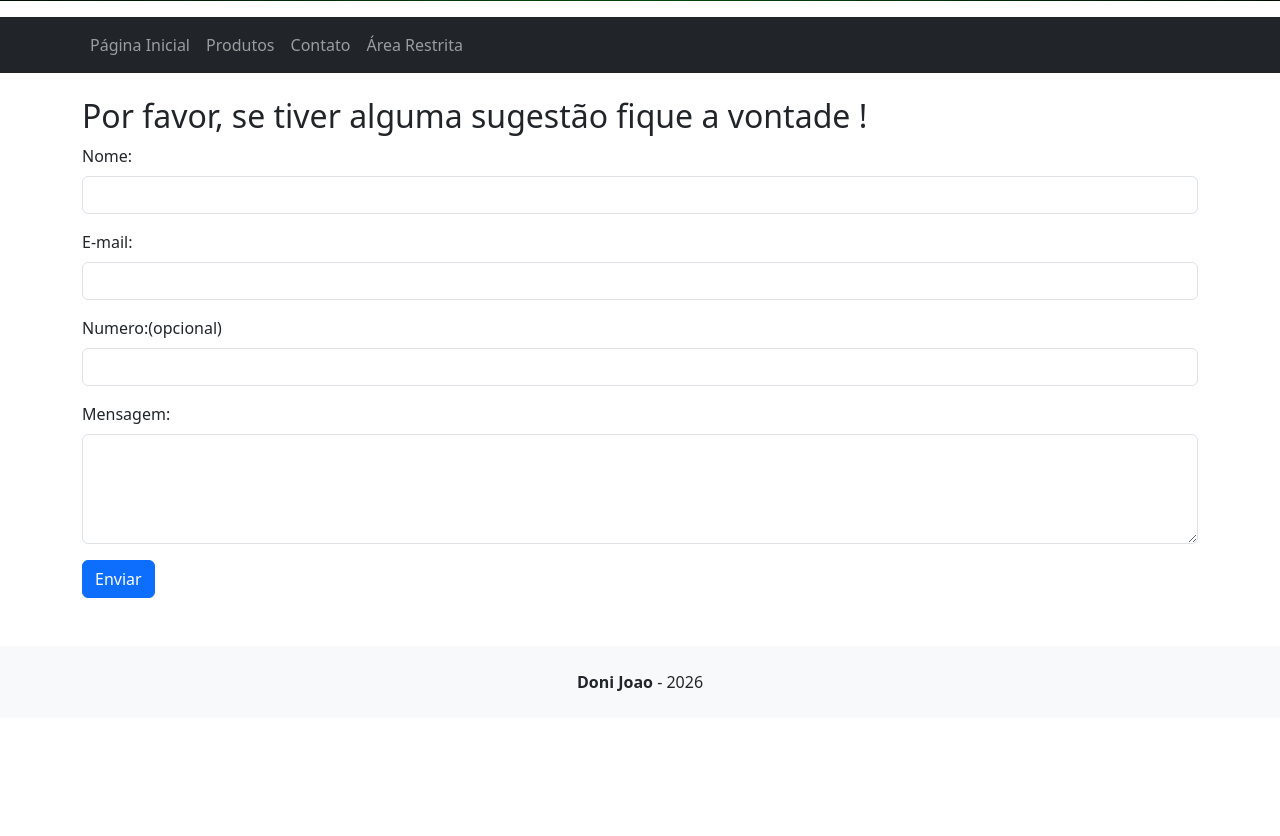
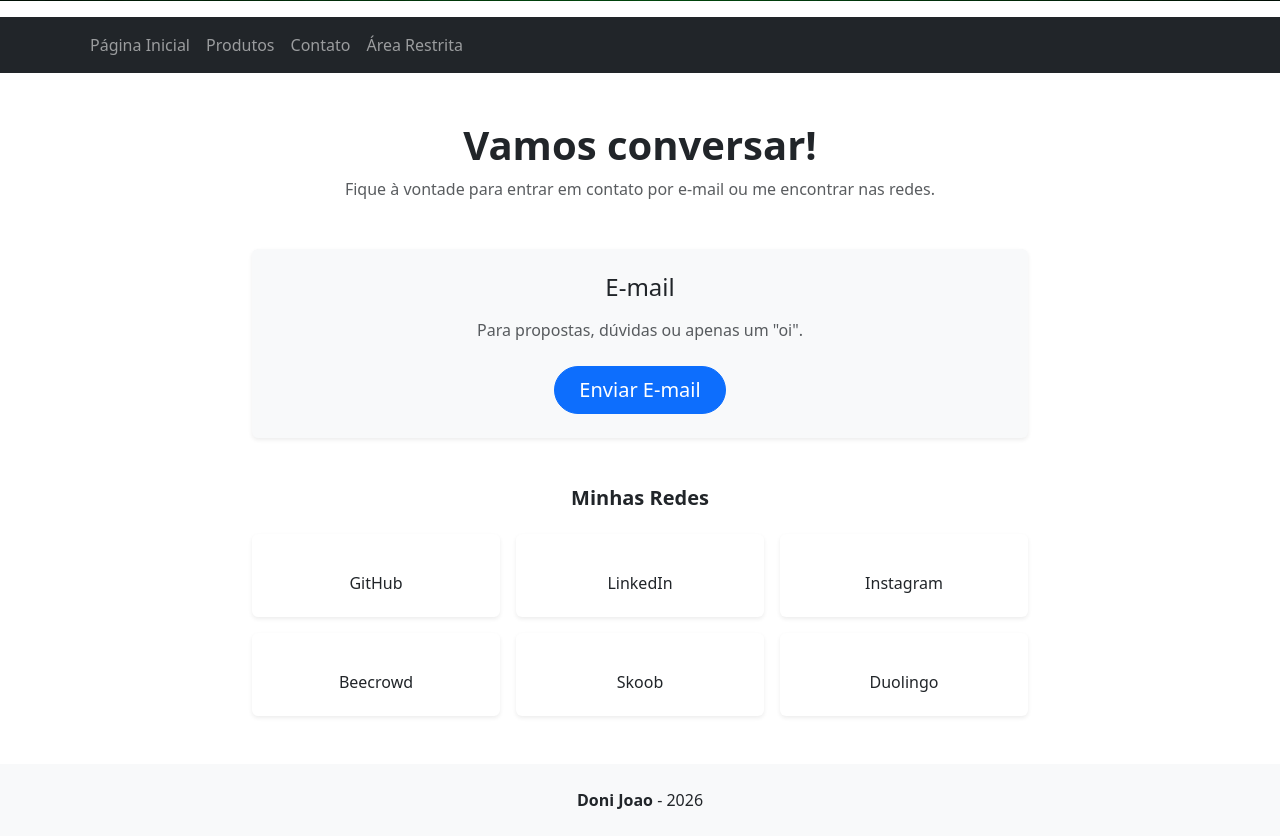
Before and after one commit to DoniJoao/DoniJoaoDev, a PHP site: page /DoniJoaoDev/index.php?pagina=contato in a window 1280 px wide. Shown: the part 264-1100 px from the top of the page. Before the commit the page ends 955 px from the top, so only its background shows below. Run offline with PHP 8.4, Linux system fonts and the light colour scheme; a stand-in replaces the project's code that opens the database connection; some libraries are stand-ins or nearby versions.

Commit message:
editando contatos

```diff
--- a/app/views/pages/contato.php
+++ b/app/views/pages/contato.php
@@ -1,25 +1,108 @@
-<div class="container mt-4">
-        <h2>Por favor, se tiver alguma sugestão fique a vontade !</h2>
-        <form action="enviarComentario.php" method="post">
-          <div class="mb-3">
-            <label for="nome" class="form-label">Nome:</label>
-            <input type="text" class="form-control" id="nome" name="nome" required />
-          </div>
+<main class="container mt-5 mb-5" style="max-width: 800px;">
+    <div class="text-center mb-5">
+        <h1 class="fw-bold">Vamos conversar!</h1>
+        <p class="text-muted">Fique à vontade para entrar em contato por e-mail ou me encontrar nas redes.</p>
+    </div>
 
-          <div class="mb-3">
-            <label for="email" class="form-label">E-mail:</label>
-            <input type="email" class="form-control" id="email" name="email" required />
-          </div>
+    <!-- Destaque para o E-mail Principal -->
+    <div class="card shadow-sm border-0 mb-5 text-center bg-light">
+        <div class="card-body py-4">
+            <h4 class="card-title mb-3"><i class="bi bi-envelope-paper-fill text-primary"></i> E-mail</h4>
+            <p class="card-text text-muted mb-4">Para propostas, dúvidas ou apenas um "oi".</p>
+            <!-- SUBSTITUA O E-MAIL ABAIXO -->
+            <a href="mailto:donijoaodev@gmail.com" class="btn btn-primary btn-lg px-4 rounded-pill">
+                Enviar E-mail
+            </a>
+        </div>
+    </div>
 
-          <div class="mb-3">
-            <label for="numero" class="form-label">Numero:(opcional)</label>
-            <input type="number" class="form-control" id="numero" name="numero"/>
-          </div>
+    <!-- Redes Sociais e Plataformas -->
+    <h5 class="text-center fw-bold mb-4">Minhas Redes</h5>
 
-          <div class="mb-3">
-            <label for="mensagem" class="form-label">Mensagem:</label>
-            <textarea class="form-control" id="mensagem" name="mensagem" rows="4" required></textarea>
-          </div>
-          <button class="btn btn-primary" type="submit">Enviar</button>
-        </form>
-      </div>
+    <div class="row g-3 justify-content-center">
+
+        <!-- GitHub -->
+        <div class="col-6 col-md-4">
+            <a href="https://github.com/DoniJoao" target="_blank" class="text-decoration-none">
+                <div class="card h-100 shadow-sm border-0 text-center card-hover">
+                    <div class="card-body py-4">
+                        <i class="bi bi-github fs-1 text-dark"></i>
+                        <h6 class="mt-3 mb-0 text-dark">GitHub</h6>
+                    </div>
+                </div>
+            </a>
+        </div>
+
+        <!-- LinkedIn -->
+        <div class="col-6 col-md-4">
+            <a href="https://www.linkedin.com/in/doni-joao/" target="_blank" class="text-decoration-none">
+                <div class="card h-100 shadow-sm border-0 text-center card-hover">
+                    <div class="card-body py-4">
+                        <i class="bi bi-linkedin fs-1 text-primary"></i>
+                        <h6 class="mt-3 mb-0 text-dark">LinkedIn</h6>
+                    </div>
+                </div>
+            </a>
+        </div>
+
+        <!-- Instagram -->
+        <div class="col-6 col-md-4">
+            <a href="https://instagram.com/donijoaoti" target="_blank" class="text-decoration-none">
+                <div class="card h-100 shadow-sm border-0 text-center card-hover">
+                    <div class="card-body py-4">
+                        <i class="bi bi-instagram fs-1" style="color: #E1306C;"></i>
+                        <h6 class="mt-3 mb-0 text-dark">Instagram</h6>
+                    </div>
+                </div>
+            </a>
+        </div>
+
+        <!-- Beecrowd -->
+        <div class="col-6 col-md-4">
+            <a href="https://judge.beecrowd.com/pt/profile/SEU_ID" target="_blank" class="text-decoration-none">
+                <div class="card h-100 shadow-sm border-0 text-center card-hover">
+                    <div class="card-body py-4">
+                        <i class="bi bi-bug-fill fs-1 text-success"></i>
+                        <h6 class="mt-3 mb-0 text-dark">Beecrowd</h6>
+                    </div>
+                </div>
+            </a>
+        </div>
+
+        <!-- Skoob -->
+        <div class="col-6 col-md-4">
+            <a href="https://www.skoob.com.br/usuario/SEU_ID" target="_blank" class="text-decoration-none">
+                <div class="card h-100 shadow-sm border-0 text-center card-hover">
+                    <div class="card-body py-4">
+                        <i class="bi bi-book-half fs-1" style="color: #0056b3;"></i>
+                        <h6 class="mt-3 mb-0 text-dark">Skoob</h6>
+                    </div>
+                </div>
+            </a>
+        </div>
+
+        <!-- Duolingo -->
+        <div class="col-6 col-md-4">
+            <a href="https://duolingo.com/profile/SEU_USUARIO" target="_blank" class="text-decoration-none">
+                <div class="card h-100 shadow-sm border-0 text-center card-hover">
+                    <div class="card-body py-4">
+                        <i class="bi bi-translate fs-1 text-success"></i>
+                        <h6 class="mt-3 mb-0 text-dark">Duolingo</h6>
+                    </div>
+                </div>
+            </a>
+        </div>
+
+    </div>
+</main>
+
+<!-- Efeito visual simples para os cards de rede social -->
+<style>
+    .card-hover {
+        transition: transform 0.2s ease-in-out, box-shadow 0.2s ease-in-out;
+    }
+    .card-hover:hover {
+        transform: translateY(-5px);
+        box-shadow: 0 .5rem 1rem rgba(0,0,0,.15)!important;
+    }
+</style>
```
